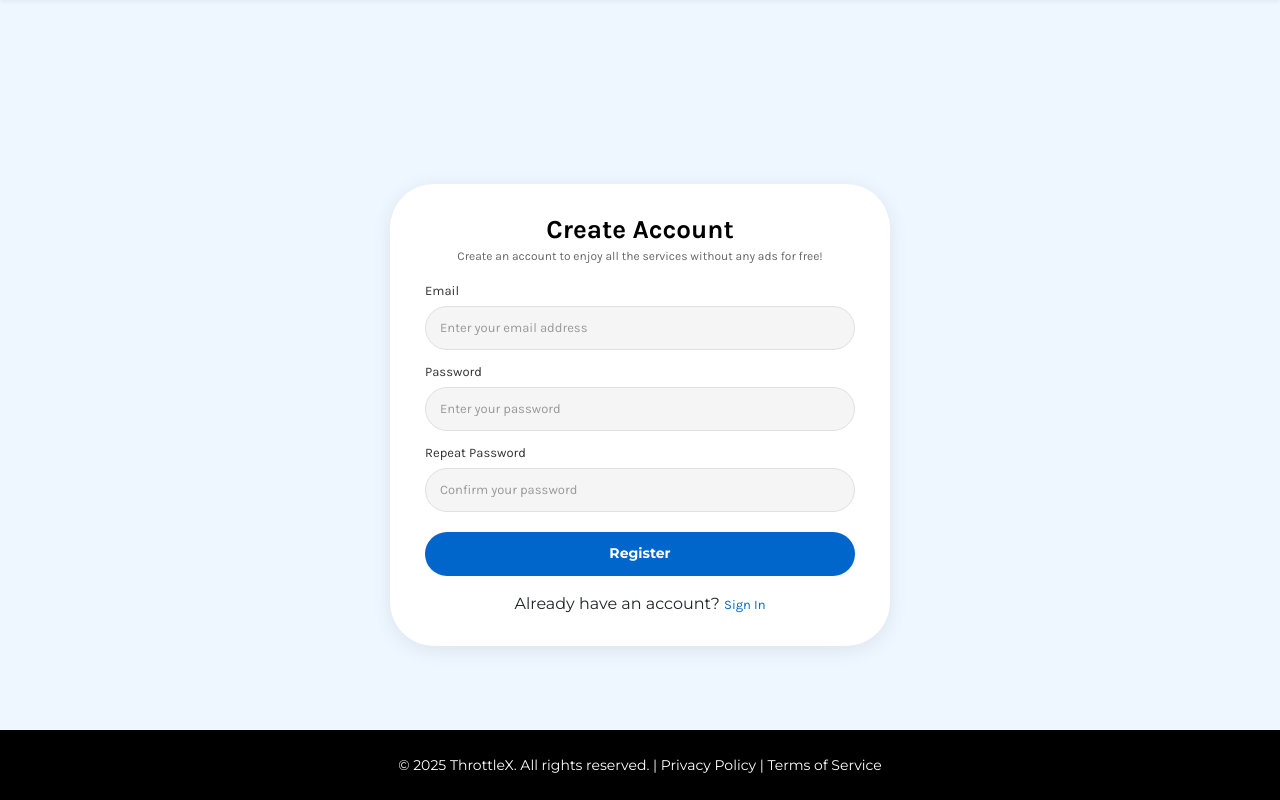
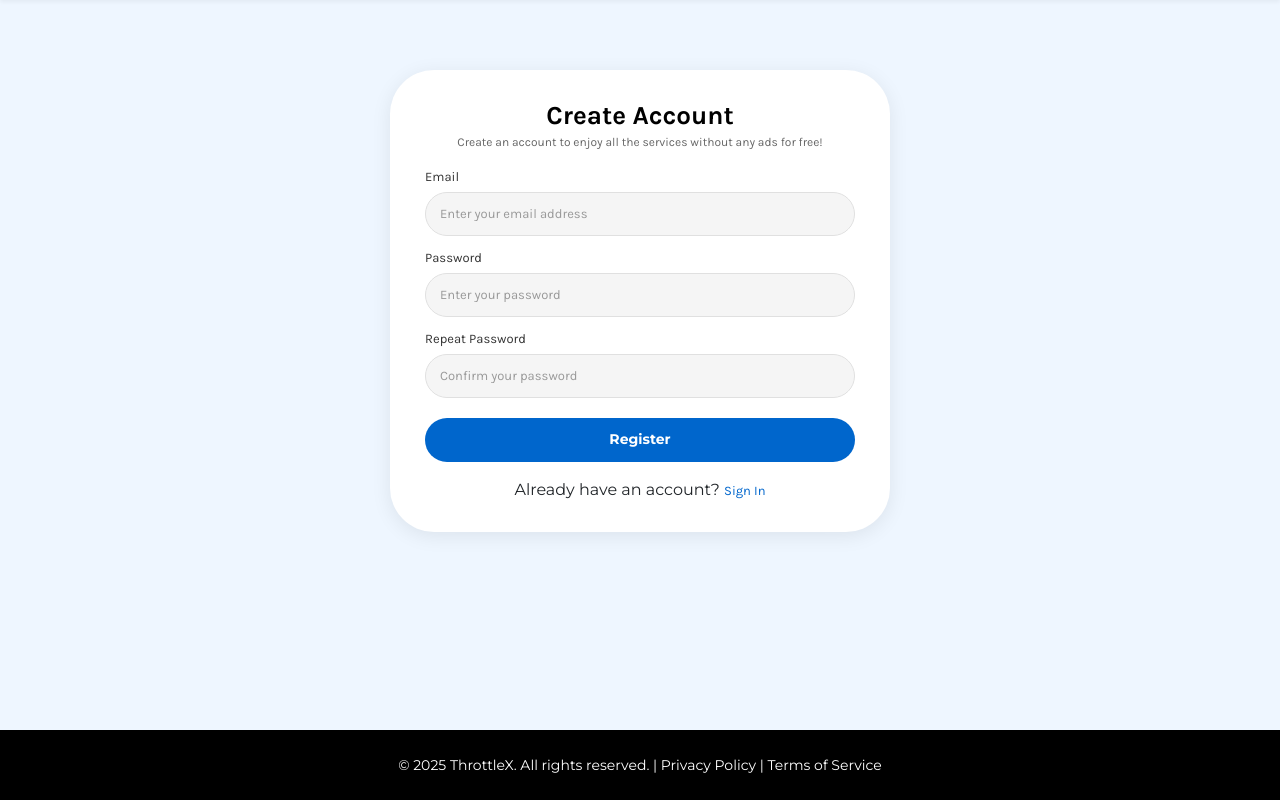
Before and after one commit to Codereverse12/webform, a Flask app: page /auth/register in a window 1280 px wide. Shown: the part 80-880 px from the top of the page. Run offline with Flask 3, Linux system fonts and the light colour scheme; some libraries are stand-ins or nearby versions.

Commit message:
refactor: make page scrollable instead of form
- Remove max-height and overflow-y from id-form-card
- Change form-container to use min-height instead of height
- Change form-container align-items from center to flex-start
- Enable overflow-y on form-container for page scrolling
- Remove ugly scrollbar from form card
- Update header height reference from 60px to 80px

```diff
--- a/app/static/css/forms.css
+++ b/app/static/css/forms.css
@@ -6,10 +6,10 @@
 .form-container {
     display: flex;
     justify-content: center;
-    align-items: center;
-    height: calc(100vh - 60px - 70px);
-    padding: 20px;
-    overflow: hidden;
+    align-items: flex-start;
+    min-height: calc(100vh - 80px - 70px);
+    padding: 30px 20px;
+    overflow-y: auto;
 }
 
 /* Form Card */
--- a/app/static/css/id-form.css
+++ b/app/static/css/id-form.css
@@ -7,8 +7,6 @@
     width: 650px;
     max-width: 95%;
     padding: 40px 45px;
-    max-height: 90vh;
-    overflow-y: auto;
 }
 
 /* ID Form Section */
```
